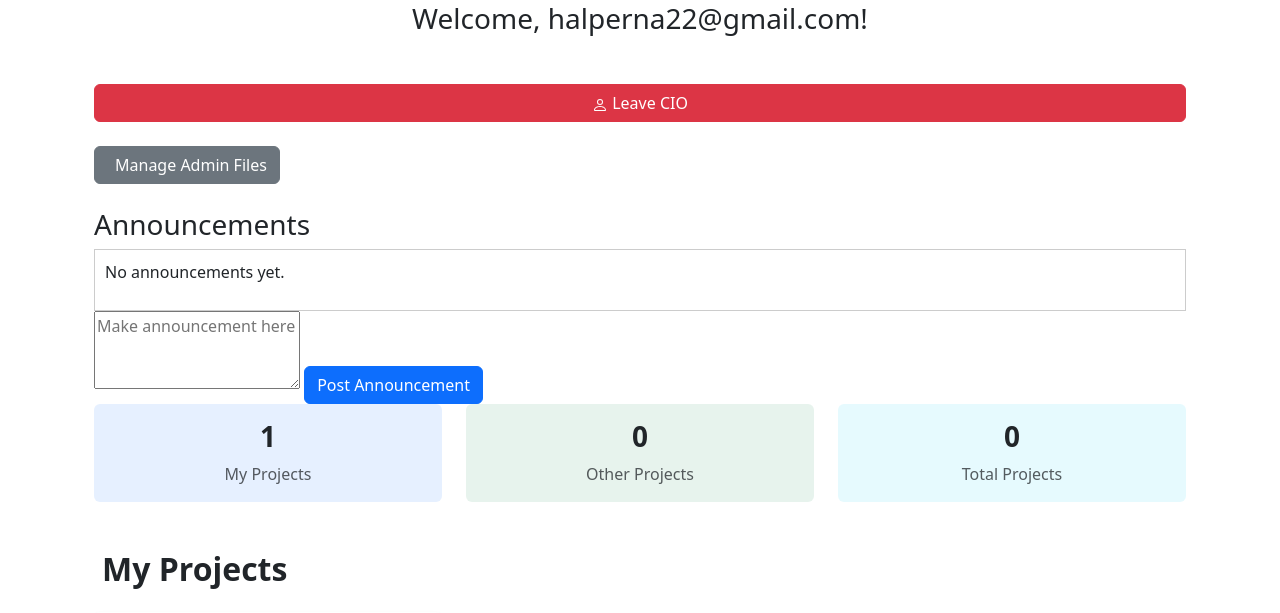
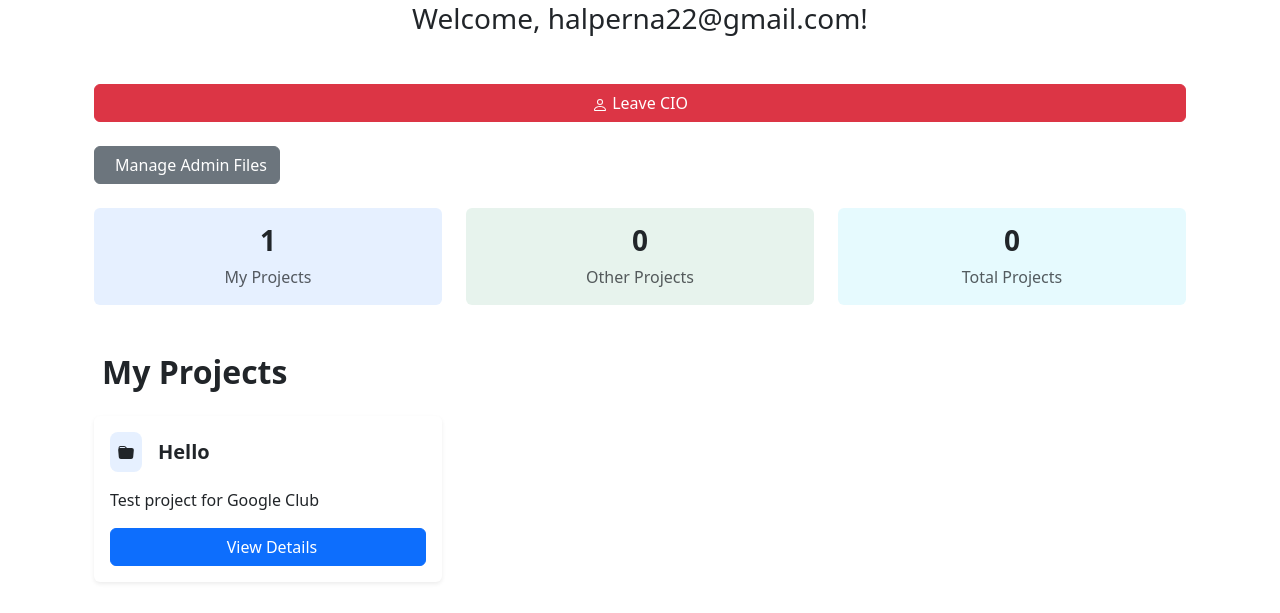
Before and after one commit to alexanderhalpern/CS3240Project, a Django app: a page that uses users/templates/cio/dashboard.html in a window 1280 px wide. Shown: the part 209-822 px from the top of the page. Run offline with Django 4.2, Linux system fonts and the light colour scheme; a user stored in the database is signed in; data comes from the database, SQL or seed files in the repository; some libraries are stand-ins or nearby versions.

Commit message:
removed announcement section from main CIO dashboard

```diff
--- a/users/templates/cio/announcements_page.html
+++ b/users/templates/cio/announcements_page.html
@@ -9,9 +9,7 @@
         <a href="{% url 'users:cio-dashboard' slug=cio.slug %}" class="btn btn-outline-primary">
             <i class="bi bi-arrow-left"></i> Back to Dashboard
         </a>
-        <div class="d-flex justify-content-center" style="height: 100vh;">
-            <h1 class="mb-0">Announcements</h1>
-        </div>
+        <h1 class="mb-0">Announcements</h1>
         {% if is_admin %}
             <button class="btn btn-primary" data-bs-toggle="modal" data-bs-target="#addAnnouncementModal">
                 <i class="bi bi-megaphone me-2"></i>Add Announcement
--- a/users/templates/cio/dashboard.html
+++ b/users/templates/cio/dashboard.html
@@ -48,28 +48,6 @@
             </a>
         </div>
     {% endif %}
-
-    <div class="announcements-section">
-        <h3>Announcements</h3>
-        <div class="announcements-list" style="max-height: 300px; overflow-y: auto; border: 1px solid #ccc; padding: 10px;">
-            {% for announcement in announcements %}
-                <div class="announcement">
-                    <p><strong>{{ announcement.created_by.username }}</strong> ({{ announcement.created_at|date:"M d, Y H:i" }}):</p>
-                    <p>{{ announcement.content }}</p>
-                    <hr>
-                </div>
-            {% empty %}
-                <p>No announcements yet.</p>
-            {% endfor %}
-        </div>
-        {% if is_admin %}
-        <form method="POST" action="{% url 'users:create-announcement' cio.slug %}">
-            {% csrf_token %}
-            <textarea name="content" rows="3" placeholder="Make announcement here" required></textarea>
-            <button type="submit" class="btn btn-primary">Post Announcement</button>
-        </form>
-        {% endif %}
-    </div>
 
     <div class="row g-4 mb-5">
         <div class="col-md-4">
```
